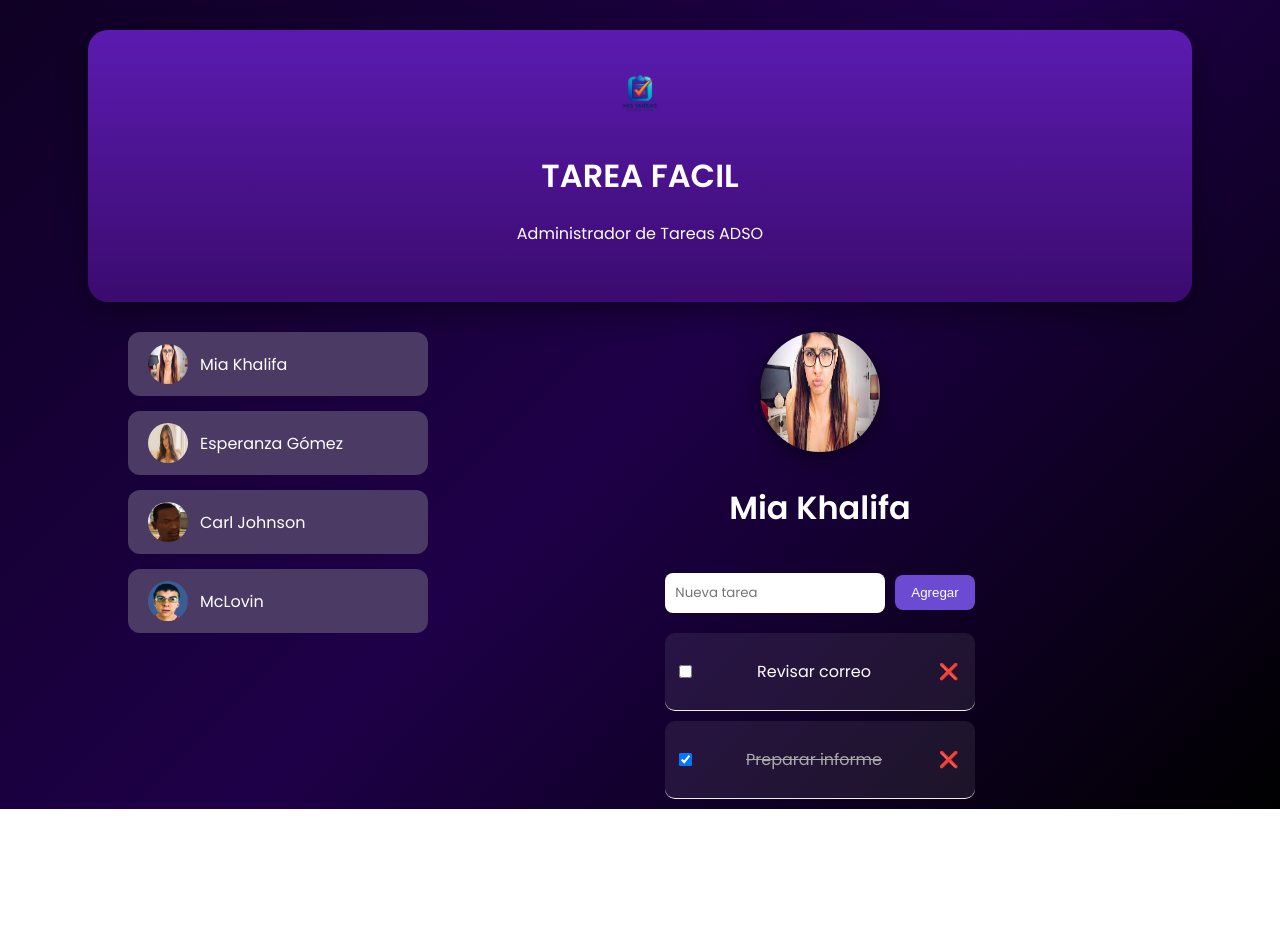
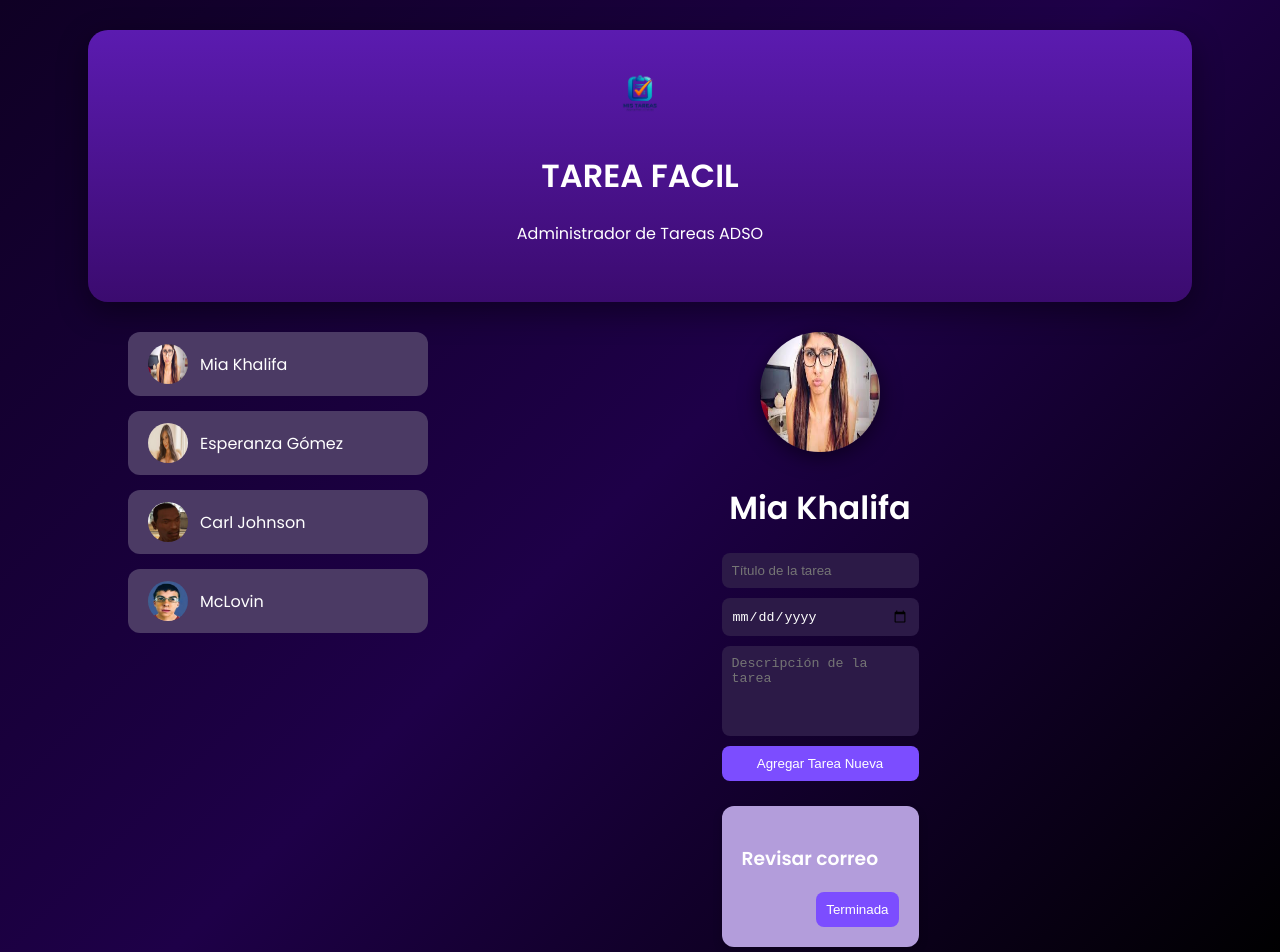
Before and after one commit to SebasBorda1212/TAREAS, an Angular app: page / in a window 1280 px wide. Shown: the top 952 px of the page. Before the commit the page ends 809 px from the top, so only its background shows below. Built offline with nearby package versions, Linux system fonts and the light colour scheme.

Commit message:
Actualización

```diff
--- a/angular.json
+++ b/angular.json
@@ -2,7 +2,8 @@
   "$schema": "./node_modules/@angular/cli/lib/config/schema.json",
   "version": 1,
   "cli": {
-    "packageManager": "npm"
+    "packageManager": "npm",
+    "analytics": false
   },
   "newProjectRoot": "projects",
   "projects": {
--- a/src/app/componentes/tareas/tareas.css
+++ b/src/app/componentes/tareas/tareas.css
@@ -0,0 +1,47 @@
+.formulario{
+display:flex;
+flex-direction:column;
+gap:10px;
+margin-bottom:25px;
+}
+
+input,textarea{
+padding:10px;
+border-radius:8px;
+border:none;
+background:#2c1a47;
+color:white;
+}
+
+textarea{
+min-height:70px;
+resize:none;
+}
+
+button{
+background:#7c4dff;
+color:white;
+border:none;
+padding:10px;
+border-radius:8px;
+cursor:pointer;
+}
+
+.tarea-card{
+background:#b39ddb;
+padding:20px;
+border-radius:12px;
+margin-bottom:20px;
+box-shadow:0 4px 10px rgba(0,0,0,0.2);
+}
+
+.fecha{
+font-size:13px;
+color:#4527a0;
+}
+
+.acciones{
+display:flex;
+justify-content:flex-end;
+margin-top:10px;
+}
--- a/src/app/componentes/tareas/tareas.html
+++ b/src/app/componentes/tareas/tareas.html
@@ -1,21 +1,53 @@
-<div class="agregar">
+<div class="formulario">
 
-<input type="text" #nuevaTarea placeholder="Nueva tarea">
+<input
+type="text"
+placeholder="Título de la tarea"
+[(ngModel)]="titulo">
 
-<button (click)="agregarTarea(nuevaTarea.value); nuevaTarea.value=''">
-Agregar
+<input
+type="date"
+[(ngModel)]="fecha">
+
+<textarea
+placeholder="Descripción de la tarea"
+[(ngModel)]="descripcion">
+</textarea>
+
+<button (click)="agregarTarea()">
+Agregar Tarea Nueva
 </button>
 
 </div>
 
-<div class="tareas">
 
-@for (tarea of tareas; track tarea.id){
+<div class="tareas-container">
 
-<app-tarea
-[tarea]="tarea"
-(eliminar)="eliminarTarea($event)">
-</app-tarea>
+@for (tarea of tareas; track tarea){
+
+@if(!tarea.completado){
+
+<div class="tarea-card">
+
+<h3>{{tarea.titulo}}</h3>
+
+<span class="fecha">{{tarea.fecha}}</span>
+
+<p class="descripcion">
+{{tarea.descripcion}}
+</p>
+
+<div class="acciones">
+
+<button (click)="terminarTarea(tarea)">
+Terminada
+</button>
+
+</div>
+
+</div>
+
+}
 
 }
 
--- a/src/app/componentes/tareas/tareas.ts
+++ b/src/app/componentes/tareas/tareas.ts
@@ -1,34 +1,41 @@
 import { Component, Input } from '@angular/core';
-import { Tarea } from '../tarea/tarea';
+import { FormsModule } from '@angular/forms';
 
 @Component({
-selector:'app-tareas',
-standalone:true,
-imports:[Tarea],
-templateUrl:'./tareas.html',
-styleUrl:'./tareas.css'
+selector: 'app-tareas',
+standalone: true,
+imports:[FormsModule],
+templateUrl: './tareas.html',
+styleUrl: './tareas.css'
 })
-
-export class Tareas{
+export class Tareas {
 
 @Input() tareas:any[] = [];
 
-agregarTarea(titulo:string){
+titulo="";
+fecha="";
+descripcion="";
 
-if(titulo.trim() === '') return;
+agregarTarea(){
 
-this.tareas.push({
-id:Date.now().toString(),
-titulo:titulo,
+if(this.titulo.trim() === "") return;
+
+const nuevaTarea = {
+titulo:this.titulo,
+fecha:this.fecha,
+descripcion:this.descripcion,
 completado:false
-});
+};
 
+this.tareas.push(nuevaTarea);
+
+this.titulo="";
+this.fecha="";
+this.descripcion="";
 }
 
-eliminarTarea(id:string){
-
-this.tareas = this.tareas.filter(t => t.id !== id);
-
+terminarTarea(tarea:any){
+tarea.completado=true;
 }
 
 }
```
Also changed, not shown: 1 other file (tests, documents, lock files or other folders).
